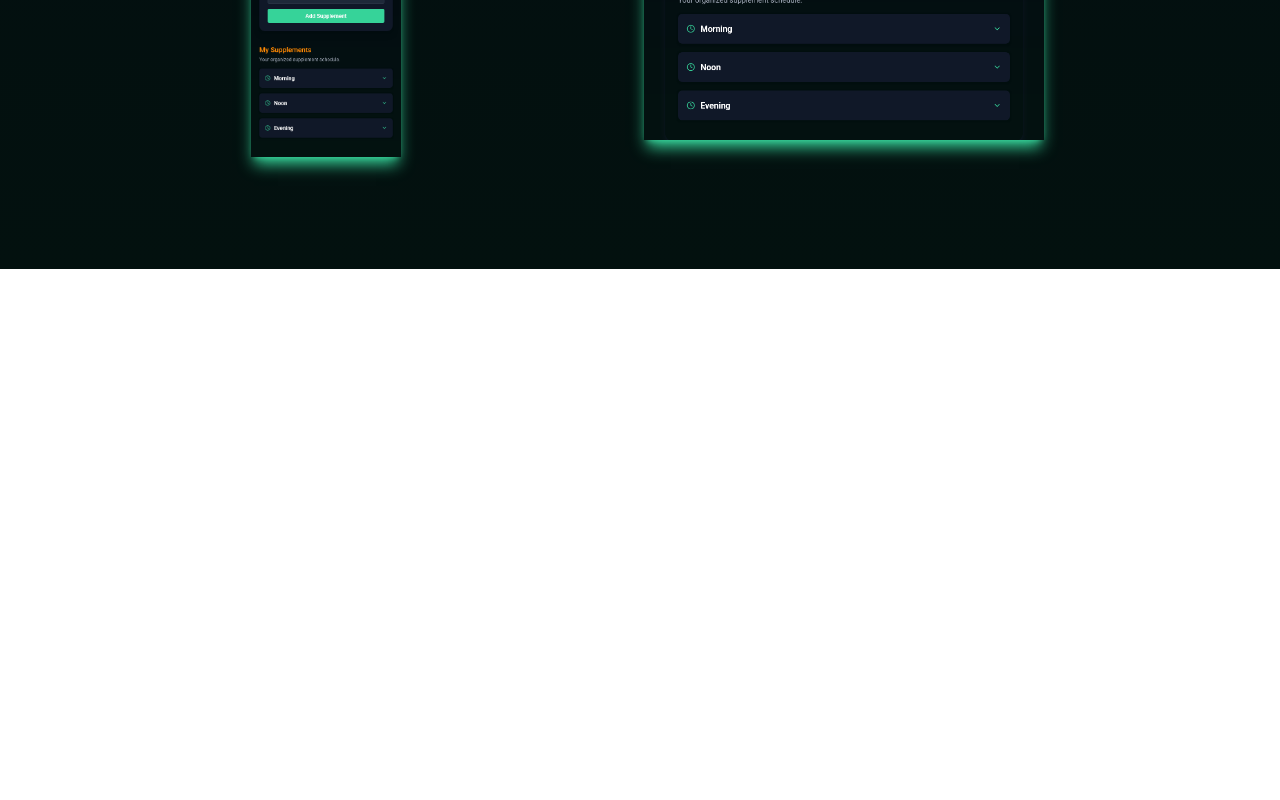
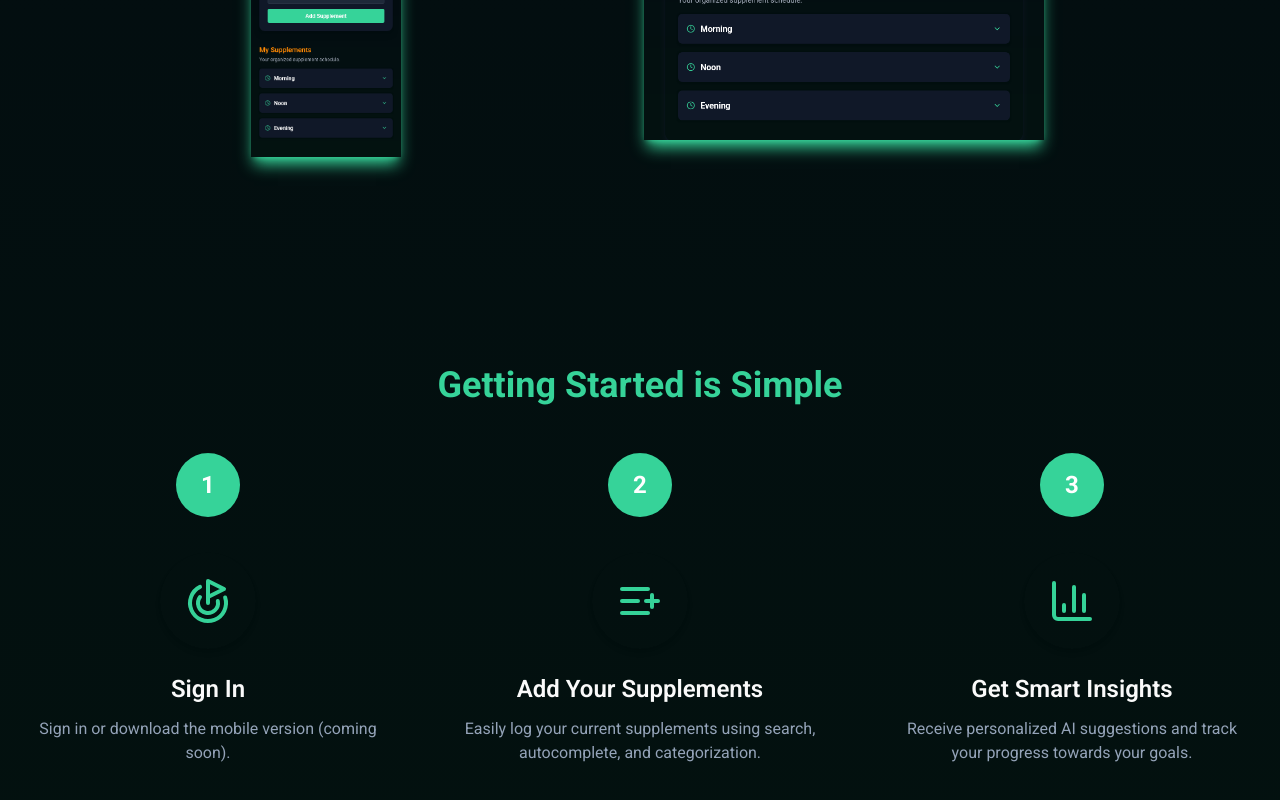
Before and after one commit to paunovgeorgi/VitaCheck-App, a Next.js app: page / in a window 1280 px wide. Shown: the part 1994-2794 px from the top of the page. Before the commit the page ends 2263 px from the top, so only its background shows below. Built offline with nearby package versions, Linux system fonts and the light colour scheme.

Commit message:
HowItWorks component implemented

```diff
--- a/app/components/Benefits.tsx
+++ b/app/components/Benefits.tsx
@@ -5,18 +5,18 @@ const Benefits = () => {
   const benefits = [
   {
     icon: Lightbulb,
-    titleKey: "Comprehensive Tracking",
-    descriptionKey: "Log vitamins, minerals, herbs, and more, categorized by time of day and relation to food for complete accuracy.",
+    title: "Comprehensive Tracking",
+    description: "Log vitamins, minerals, herbs, and more, categorized by time of day and relation to food for complete accuracy.",
   },
   {
     icon: Brain,
-    titleKey: "Smart AI Guidance & Reasoning",
-    descriptionKey: "Get personalized intake suggestions. VitaCheck's AI explains *why* it makes a suggestion, empowering you.",
+    title: "Smart AI Guidance & Reasoning",
+    description: "Get personalized intake suggestions. VitaCheck's AI explains *why* it makes a suggestion, empowering you.",
   },
   {
     icon: Timer,
-    titleKey: "Effortless Logging",
-    descriptionKey: "Our intuitive interface and smart features like autocomplete make adding supplements quick and easy.",
+    title: "Effortless Logging",
+    description: "Our intuitive interface and smart features like autocomplete make adding supplements quick and easy.",
   },
 ];
 
@@ -40,10 +40,10 @@ const Benefits = () => {
               >
                 <IconComponent className="w-10 h-10 md:w-12 md:h-12 mb-4 text-green-300 animate-pulse" />
                 <h3 className="text-xl md:text-2xl font-semibold text-card-foreground mb-3">
-                  {benefit.titleKey}
+                  {benefit.title}
                 </h3>
                 <p className="text-muted-foreground">
-                  {benefit.descriptionKey}
+                  {benefit.description}
                 </p>
               </div>
             );
--- /dev/null
+++ b/app/components/HowItWorks.tsx
@@ -0,0 +1,65 @@
+'use client';
+
+import {ListPlus, BarChart3, GoalIcon } from "lucide-react";
+import { motion } from "framer-motion";
+const steps = [
+  {
+    number: "1",
+    icon: GoalIcon,
+    title: "Sign In",
+    description: "Sign in or download the mobile version (coming soon).",
+  },
+  {
+    number: "2",
+    icon: ListPlus,
+    title: "Add Your Supplements",
+    description: "Easily log your current supplements using search, autocomplete, and categorization.",
+  },
+  {
+    number: "3",
+    icon: BarChart3,
+    title: "Get Smart Insights",
+    description: "Receive personalized AI suggestions and track your progress towards your goals.",
+  },
+];
+
+const HowItWorks = () => {
+
+  return (
+     <section id="how-it-works" className="py-16 md:py-24 bg-background text-foreground">
+      <div className="container mx-auto px-4 text-center">
+        <h2 className="text-3xl md:text-4xl font-bold text-accent mb-12">
+          Getting Started is Simple
+        </h2>
+        <div className="grid grid-cols-1 md:grid-cols-3 gap-8 md:gap-12">
+          {steps.map((step) => {
+            const IconComponent = step.icon;
+            return (
+              <div key={step.number} className="flex flex-col items-center text-center p-4">
+                <div className="w-16 h-16 mb-5 bg-accent text-accent-foreground animate-bounce rounded-full flex items-center justify-center text-2xl font-bold">
+                  {step.number}
+                </div>
+                <div className="w-20 h-20 md:w-24 md:h-24 mb-6 p-4 rounded-full flex items-center justify-center shadow-md">
+                  <IconComponent className="w-10 h-10 md:w-12 md:h-12 text-accent animate-pulse" />
+                </div>
+                <h3 className="text-xl md:text-2xl font-semibold text-foreground mb-3">
+                  {step.title}
+                </h3>
+                <motion.p className="text-muted-foreground"
+                  initial={{  opacity: 0 }}
+            whileInView={{opacity: 1 }}
+            transition={{ duration: 0.8 }}
+            viewport={{ once: false, amount: 0.3 }}
+                >
+                  {step.description}
+                </motion.p>
+              </div>
+            );
+          })}
+        </div>
+      </div>
+    </section>
+  )
+}
+
+export default HowItWorks
--- a/app/page.tsx
+++ b/app/page.tsx
@@ -1,5 +1,6 @@
 import Benefits from "./components/Benefits";
 import HomeHeader from "./components/HomeHeader";
+import HowItWorks from "./components/HowItWorks";
 import PreviewApp from "./components/PreviewApp";
 
 
@@ -13,6 +14,7 @@ export default function Home() {
       <HomeHeader />
       <Benefits />
       <PreviewApp />
+      <HowItWorks />
     </>
   );
 }
```
